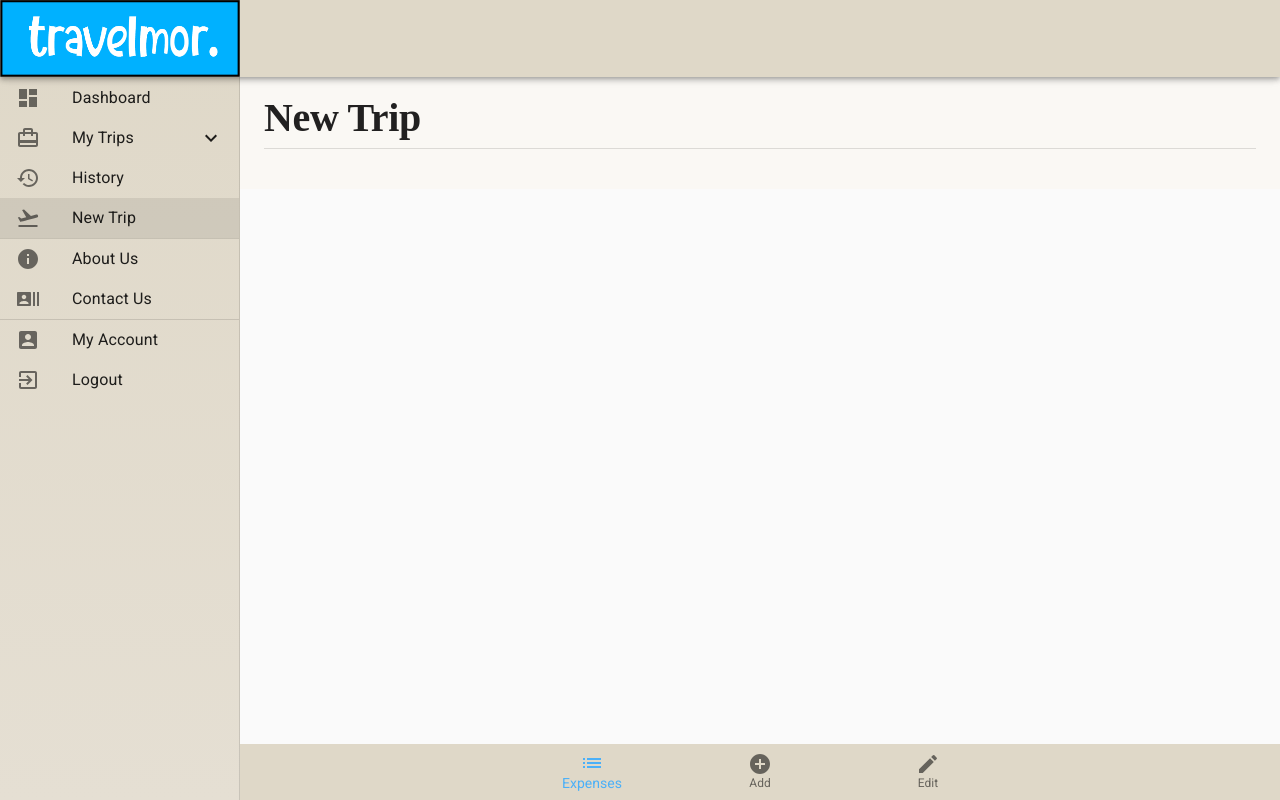
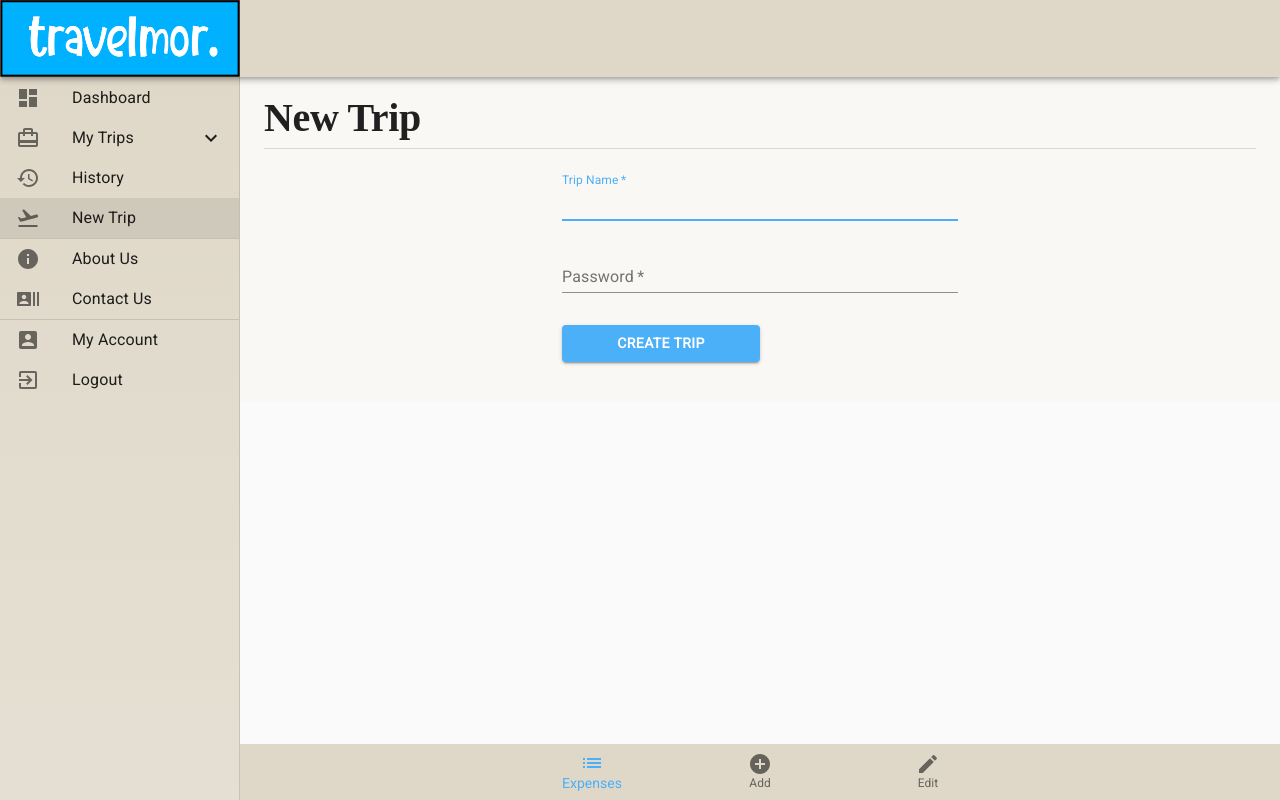
Before and after one commit to kzunino/travelmor_api, a React (Create React App) app in the folder client/: page /newtrip in a window 1280 px wide. Built offline with nearby package versions, Linux system fonts and the light colour scheme.

Commit message:
wokring on new trip form

```diff
--- a/client/src/components/NewTrip.js
+++ b/client/src/components/NewTrip.js
@@ -1,9 +1,18 @@
 import React from 'react';
+import {Link} from 'react-router-dom';
+import Moment from 'moment';
 import Typography from '@material-ui/core/Typography';
 import Toolbar from '@material-ui/core/Toolbar';
 import Grid from '@material-ui/core/Grid';
 import Divider from '@material-ui/core/Divider';
 import Box from '@material-ui/core/Box';
+import TextField from '@material-ui/core/TextField';
+import Container from '@material-ui/core/Container';
+import CssBaseline from '@material-ui/core/CssBaseline';
+
+import Button from '@material-ui/core/Button';
+import FormControlLabel from '@material-ui/core/FormControlLabel';
+import Checkbox from '@material-ui/core/Checkbox';
 
 import {makeStyles, useTheme} from '@material-ui/core/styles';
 import useMediaQuery from '@material-ui/core/useMediaQuery';
@@ -18,6 +27,9 @@ const useStyles = makeStyles((theme) => ({
   toolbar: {
     padding: 0,
   },
+  container: {
+    width: '50%',
+  },
   content: {
     flexGrow: 1,
     padding: theme.spacing(3),
@@ -30,6 +42,27 @@ const useStyles = makeStyles((theme) => ({
       marginTop: '1em',
     },
   },
+
+  paper: {
+    marginTop: theme.spacing(8),
+    display: 'flex',
+    flexDirection: 'column',
+    alignItems: 'center',
+  },
+  avatar: {
+    margin: theme.spacing(1),
+    backgroundColor: theme.palette.primary.main,
+  },
+  form: {
+    width: '100%', // Fix IE 11 issue.
+    marginTop: theme.spacing(1),
+  },
+  submit: {
+    margin: theme.spacing(3, 0, 2),
+    color: 'white',
+    fontWeight: 'bold',
+    width: '50%',
+  },
 }));
 
 const NewTrip = () => {
@@ -38,23 +71,54 @@ const NewTrip = () => {
 
   const matchXs = useMediaQuery(theme.breakpoints.down('xs'));
 
+  const defaultDate = Moment(Date.now()).format('YYYY-MM-DD');
+
   return (
     <>
       <main className={classes.content}>
         <Toolbar />
-        <Grid container direction='column' className={classes.containerWrapper}>
+        <Grid direction='column' className={classes.containerWrapper}>
           {/* -----Welcome Container----- */}
           <Grid item>
             <Typography variant={matchXs ? 'h4' : 'h2'}>New Trip</Typography>
           </Grid>
           <Divider />
-          <Box m={1} boxShadow={3} className={classes.mainContentBox}>
-            <Grid item>
-              <Grid container justify='space-between'>
-                <Grid item xs={12}></Grid>
-              </Grid>
-            </Grid>
-          </Box>
+          <Container component='main' maxWidth='xs'>
+            <CssBaseline />
+            <form className={classes.form} noValidate>
+              <TextField
+                variant='standard'
+                margin='normal'
+                required
+                fullWidth
+                id='trip_name'
+                label='Trip Name'
+                name='trip_name'
+                autoFocus
+              />
+              <TextField
+                variant='standard'
+                margin='normal'
+                required
+                fullWidth
+                name='password'
+                label='Password'
+                type='password'
+                id='password'
+              />
+
+              <Button
+                type='submit'
+                variant='contained'
+                color='primary'
+                className={classes.submit}
+                disableRipple
+              >
+                Create Trip
+              </Button>
+              <Grid container></Grid>
+            </form>
+          </Container>
         </Grid>
       </main>
     </>
```
